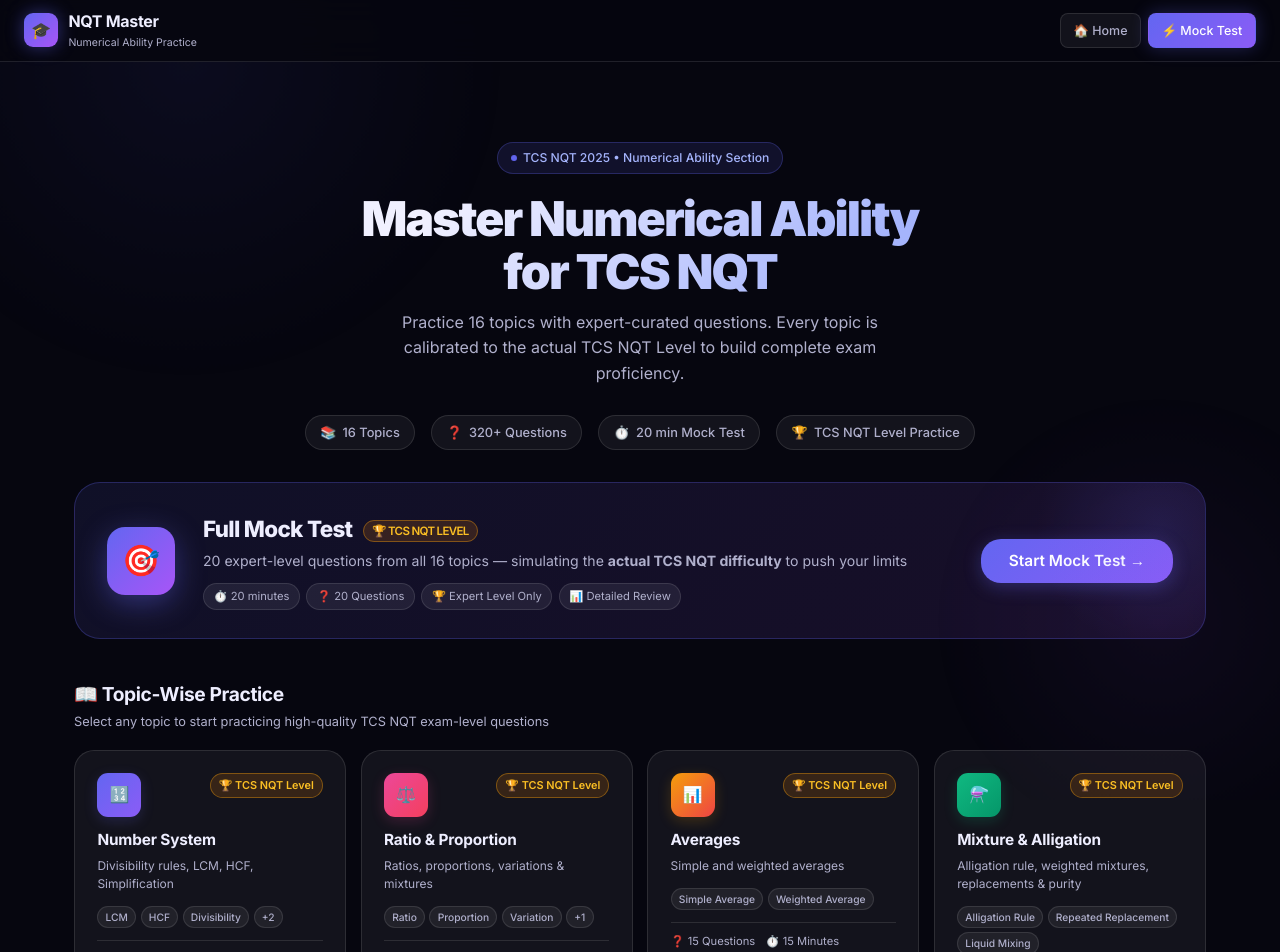
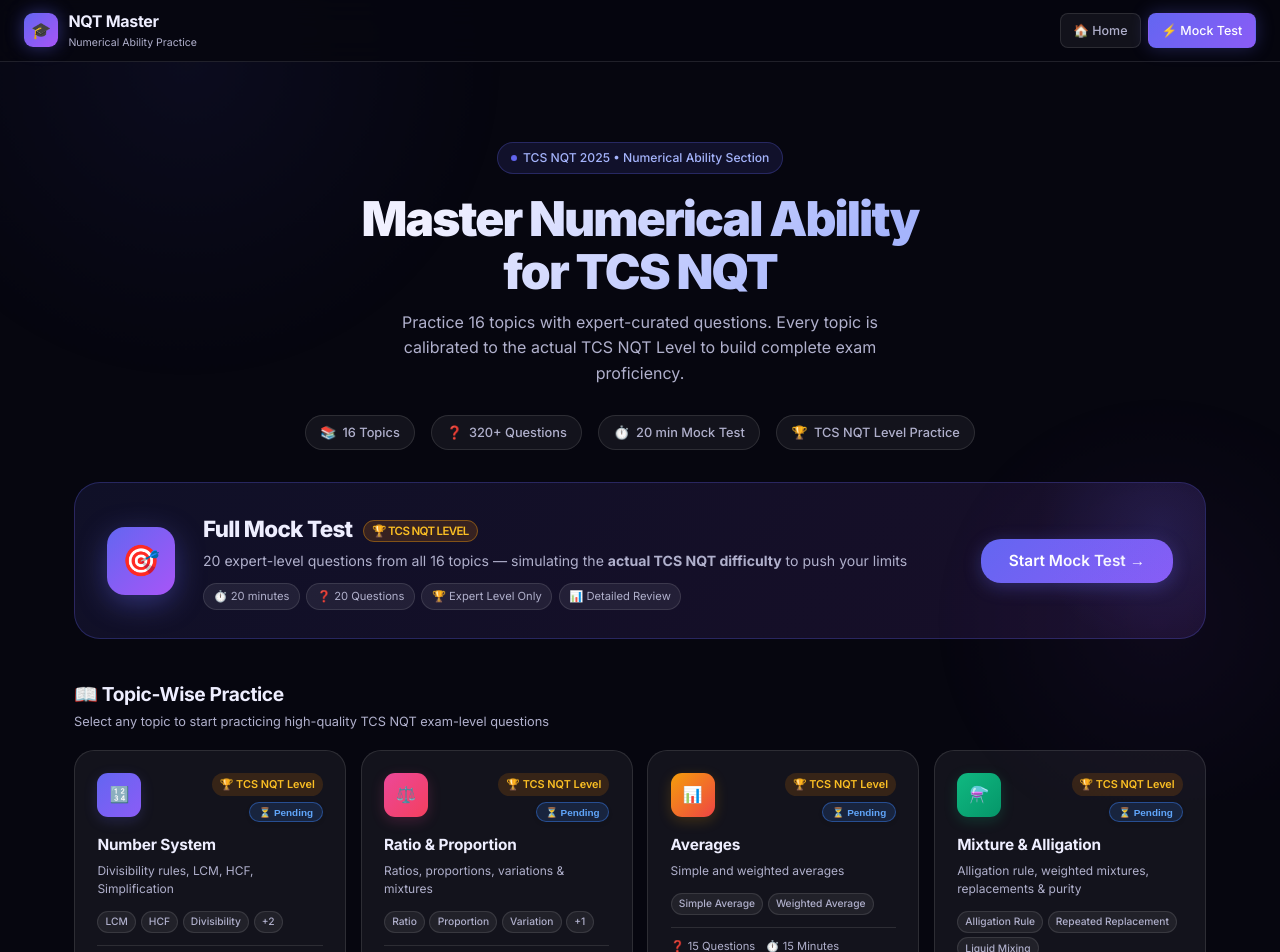
Before and after one commit to Rohith15119/NA, a React (Vite) app: page / in a window 1280 px wide. Shown: the top 952 px of the page. Built offline with nearby package versions, Linux system fonts and the light colour scheme; no server answers.

Commit message:
Implement completed and pending status toggles for topic cards with localstorage persistence

```diff
--- a/src/index.css
+++ b/src/index.css
@@ -214,6 +214,8 @@
 .badge-medium { background: rgba(245,158,11,0.15); color: #fbbf24; }
 .badge-hard { background: rgba(239,68,68,0.15); color: #f87171; }
 .badge-expert { background: rgba(217, 119, 6, 0.18); border: 1px solid rgba(245, 158, 11, 0.4); color: #fbbf24; }
+.badge-completed { background: rgba(16, 185, 129, 0.16); border: 1px solid rgba(16, 185, 129, 0.45); color: #34d399; }
+.badge-pending { background: rgba(59, 130, 246, 0.16); border: 1px solid rgba(59, 130, 246, 0.45); color: #60a5fa; }
 .tc-title { font-size: 0.96rem; font-weight: 700; margin-bottom: 0.25rem; letter-spacing: -0.01em; }
 .tc-desc { font-size: 0.75rem; color: var(--text-2); margin-bottom: 0.8rem; line-height: 1.5; }
 .tc-tags { display: flex; gap: 0.28rem; flex-wrap: wrap; margin-bottom: 0.75rem; }
--- a/src/pages/Home.jsx
+++ b/src/pages/Home.jsx
@@ -1,3 +1,4 @@
+import { useState } from 'react';
 import { useNavigate } from 'react-router-dom';
 import { TOPICS } from '../data/topics';
 
@@ -22,6 +23,24 @@
 export default function Home() {
   const navigate = useNavigate();
   const progress = useTopicProgress();
+
+  const [completedTopics, setCompletedTopics] = useState(() => {
+    try {
+      const saved = localStorage.getItem('nqt_completed_topics');
+      return saved ? JSON.parse(saved) : {};
+    } catch (e) {
+      return {};
+    }
+  });
+
+  const toggleCompleted = (e, topicId) => {
+    e.stopPropagation();
+    setCompletedTopics(prev => {
+      const updated = { ...prev, [topicId]: !prev[topicId] };
+      localStorage.setItem('nqt_completed_topics', JSON.stringify(updated));
+      return updated;
+    });
+  };
 
   return (
     <div className="page">
@@ -87,7 +106,27 @@
                 <div className="tc-inner">
                   <div className="tc-top">
                     <div className="tc-icon">{topic.icon}</div>
-                    <span className="badge badge-expert">🏆 TCS NQT Level</span>
+                    <div style={{ display: 'flex', flexDirection: 'column', alignItems: 'flex-end', gap: '0.35rem' }}>
+                      <span className="badge badge-expert" style={{ border: 'none' }}>🏆 TCS NQT Level</span>
+                      <button
+                        className={`badge ${completedTopics[topic.id] ? 'badge-completed' : 'badge-pending'}`}
+                        onClick={(e) => toggleCompleted(e, topic.id)}
+                        style={{
+                          cursor: 'pointer',
+                          padding: '0.22rem 0.55rem',
+                          borderRadius: '999px',
+                          display: 'inline-flex',
+                          alignItems: 'center',
+                          gap: '0.2rem',
+                          fontSize: '0.62rem',
+                          fontWeight: 700,
+                          transition: 'all 0.15s ease-in-out',
+                          boxShadow: '0 2px 4px rgba(0,0,0,0.1)'
+                        }}
+                      >
+                        {completedTopics[topic.id] ? '✅ Completed' : '⏳ Pending'}
+                      </button>
+                    </div>
                   </div>
                   <div className="tc-title">{topic.title}</div>
                   <div className="tc-desc">{topic.description}</div>
```
